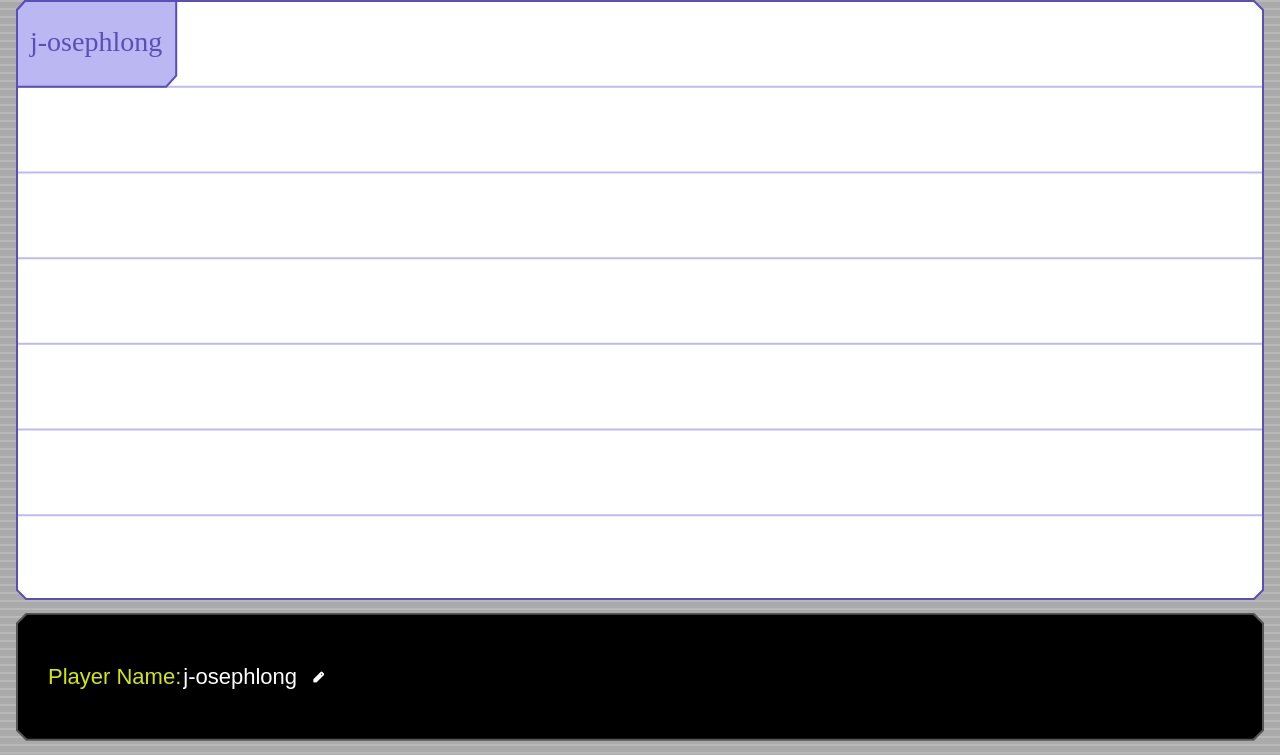
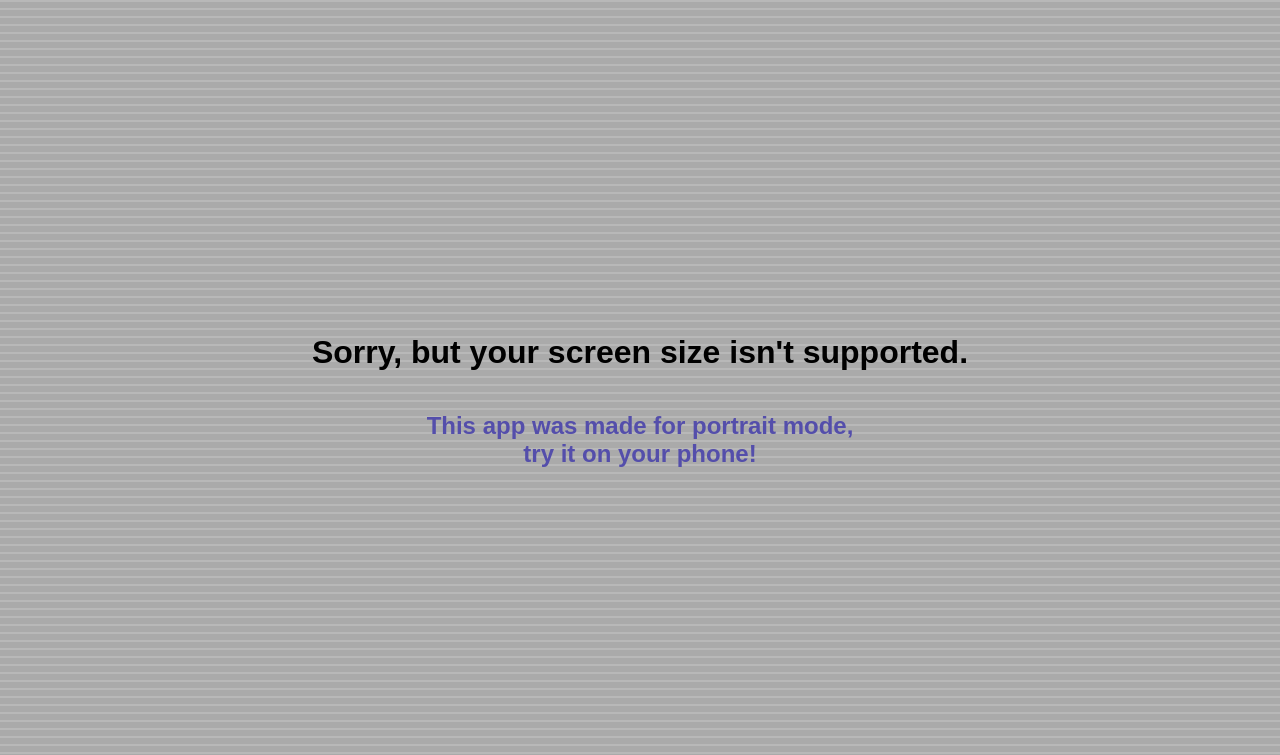
Before and after one commit to j-osephlong/microPictochat, a React (Vite) app: page / in a window 1280 px wide. Shown: the top 755 px of the page. Built offline with nearby package versions, Linux system fonts and the light colour scheme; a web font is replaced by a local one.

Commit message:
Fixed screen size warning conditions

```diff
--- a/src/App.tsx
+++ b/src/App.tsx
@@ -28,7 +28,8 @@ function isSupportedScreenDimensions(): boolean {
 }
 
 function App() {
-  let [screenSizeSupported, setScreenSizeSupported] = useState(true)
+  let [screenSizeSupported, setScreenSizeSupported] = useState(isSupportedScreenDimensions())
+
   useEffect(() => {
     window.addEventListener('resize', () => {
       setScreenSizeSupported(isSupportedScreenDimensions())
```
